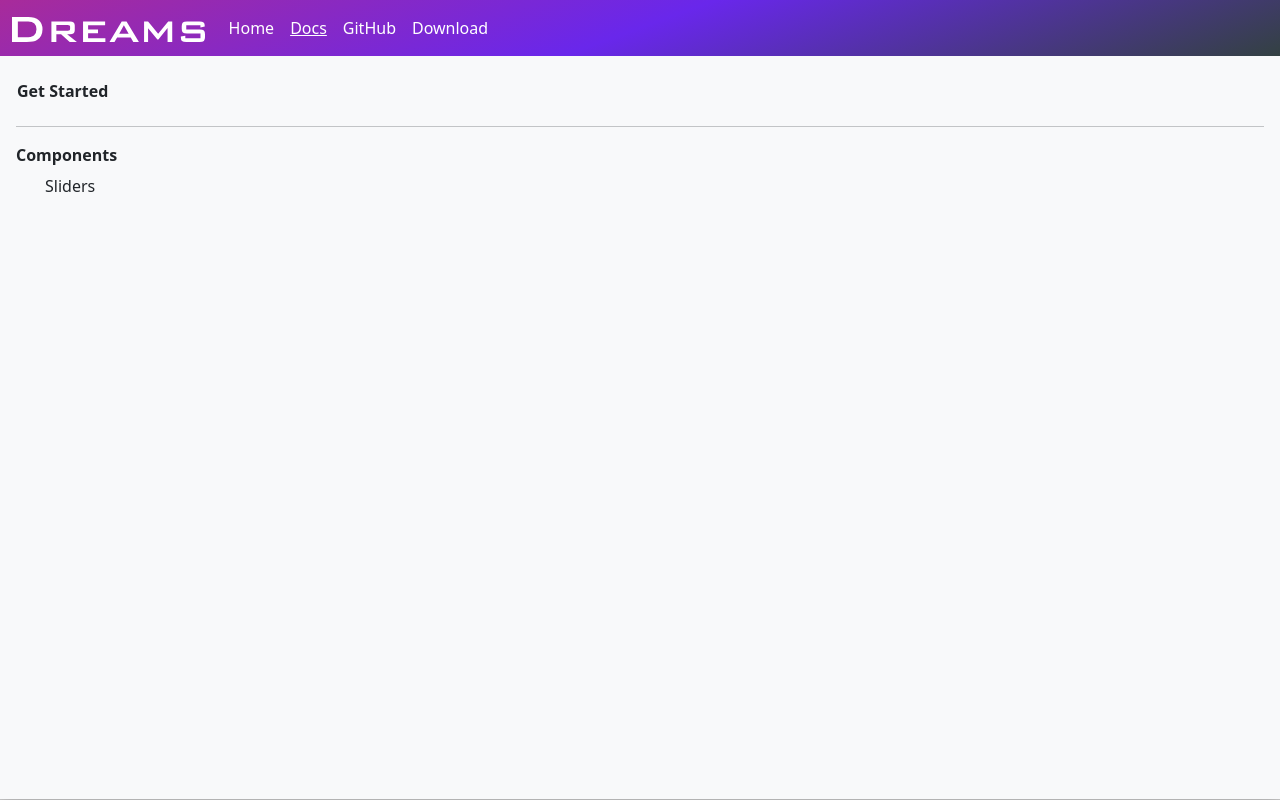
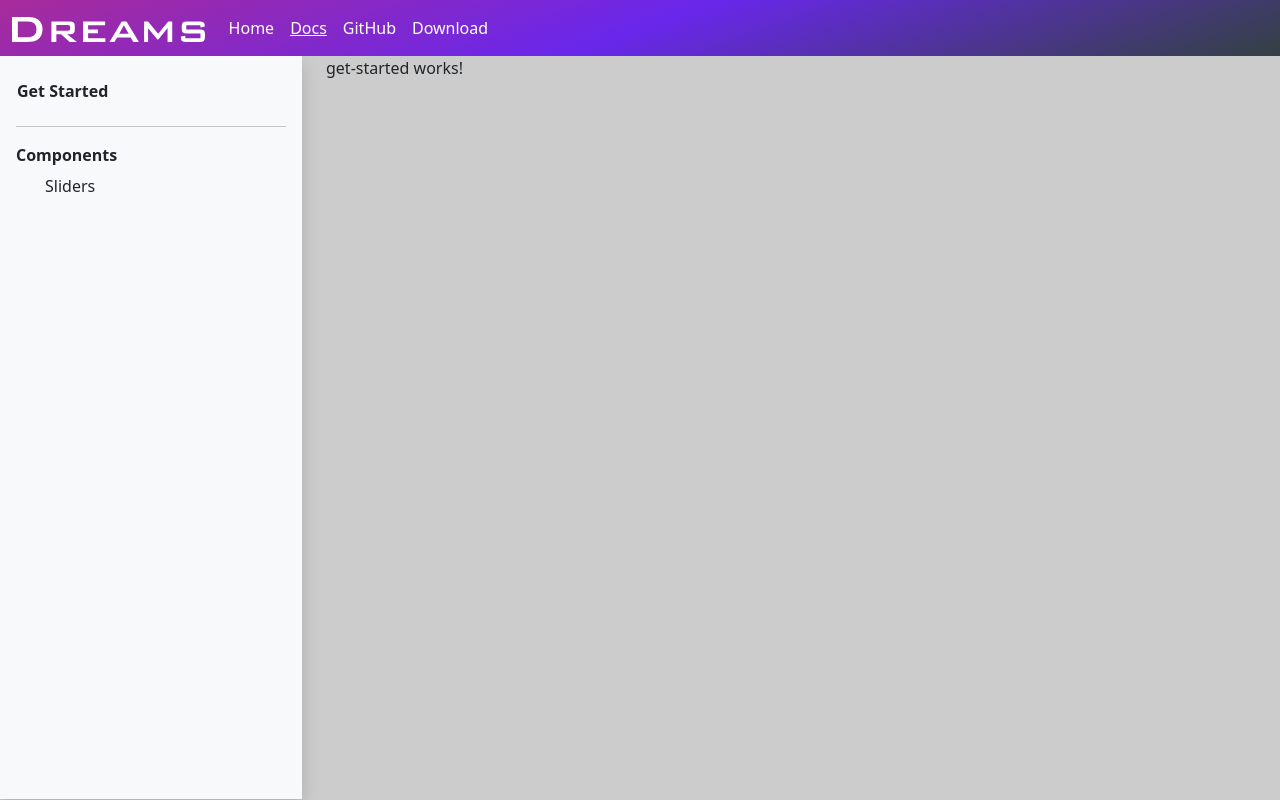
Before and after one commit to MohammedAdel224/dreams, an Angular app: page /docs/get-started in a window 1280 px wide. Built offline with nearby package versions, Linux system fonts and the light colour scheme.

Commit message:
use columns

```diff
--- a/src/app/docs/docs.component.html
+++ b/src/app/docs/docs.component.html
@@ -1,4 +1,8 @@
-<main>
-    <app-sidebar></app-sidebar>
-    <router-outlet name="sidebar"></router-outlet>
+<main class="row">
+    <div class="col-3">
+        <app-sidebar></app-sidebar>
+    </div>
+    <div class="col-9">
+        <router-outlet></router-outlet>
+    </div>
 </main>
```
